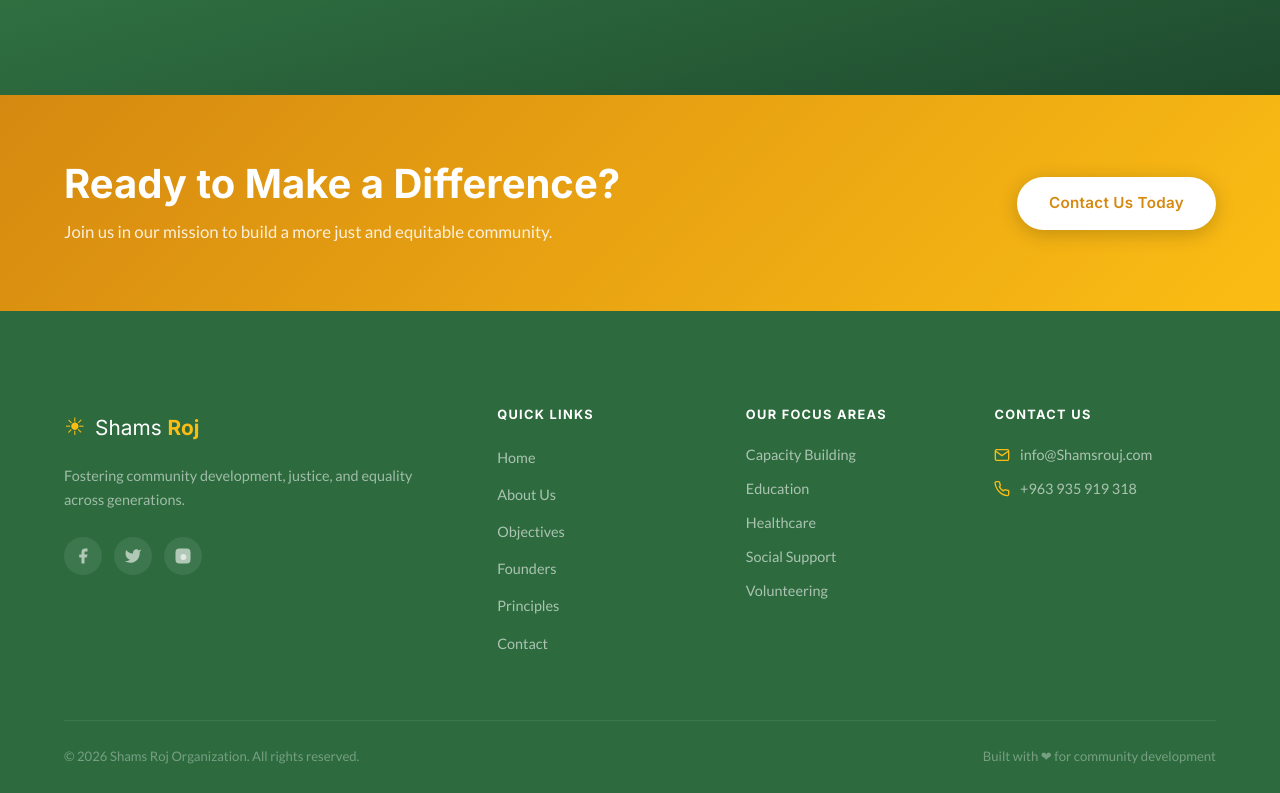
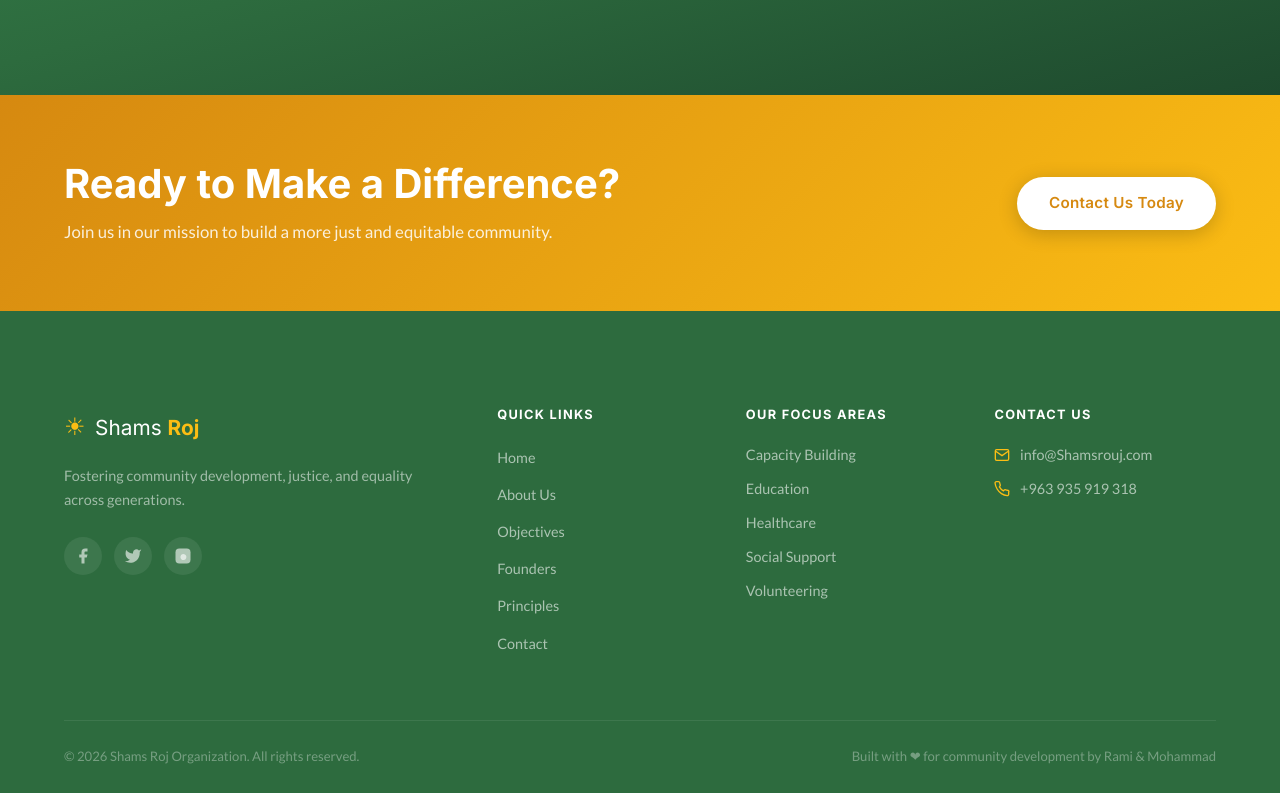
Before and after one commit to Ramiclovis/roj_shams, a React (Vite) app in the folder roj_shams/: page / in a window 1280 px wide. Shown: the part 4919-5712 px from the top of the page. Built offline with nearby package versions, Linux system fonts and the light colour scheme.

Commit message:
fix: update footer translation to credit Rami & Mohammad for community development contributions in both English and Arabic

```diff
--- a/roj_shams/src/data/translations.js
+++ b/roj_shams/src/data/translations.js
@@ -145,7 +145,7 @@ export const translations = {
     'footer.focusAreas': 'Our Focus Areas',
     'footer.contactUs': 'Contact Us',
     'footer.rights': 'All rights reserved.',
-    'footer.builtWith': 'Built with ❤ for community development',
+    'footer.builtWith': 'Built with ❤ for community development by Rami & Mohammad',
 
     // About page
     'about.badge': 'About Us',
@@ -499,7 +499,7 @@ export const translations = {
     'footer.focusAreas': 'مجالات تركيزنا',
     'footer.contactUs': 'اتصل بنا',
     'footer.rights': 'جميع الحقوق محفوظة.',
-    'footer.builtWith': 'بُني بـ ❤ من أجل التنمية المجتمعية',
+    'footer.builtWith': 'بُني بـ ❤ من أجل التنمية المجتمعية بواسطة رامي ومحمد',
 
     // About page
     'about.badge': 'من نحن',
```
